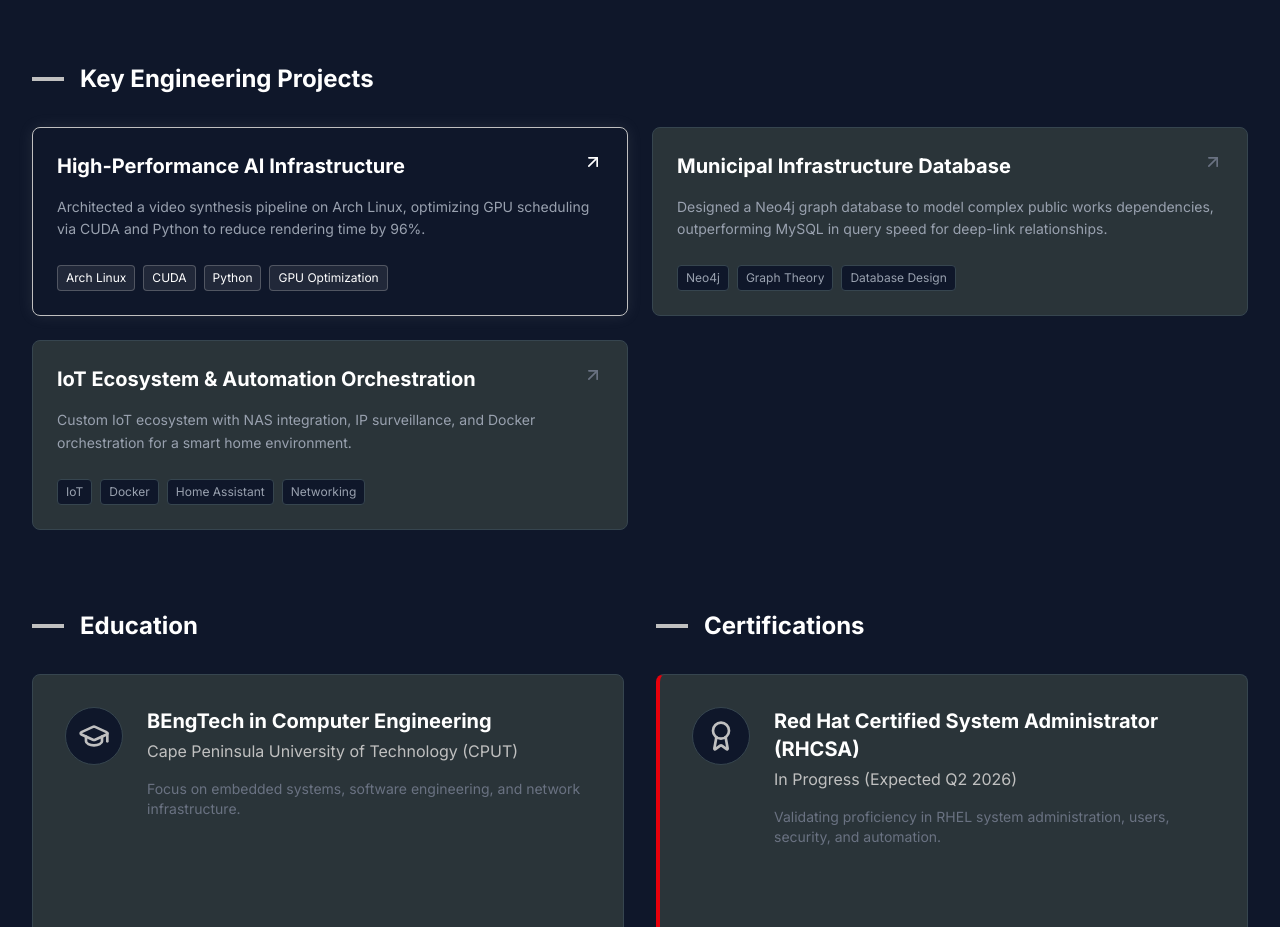
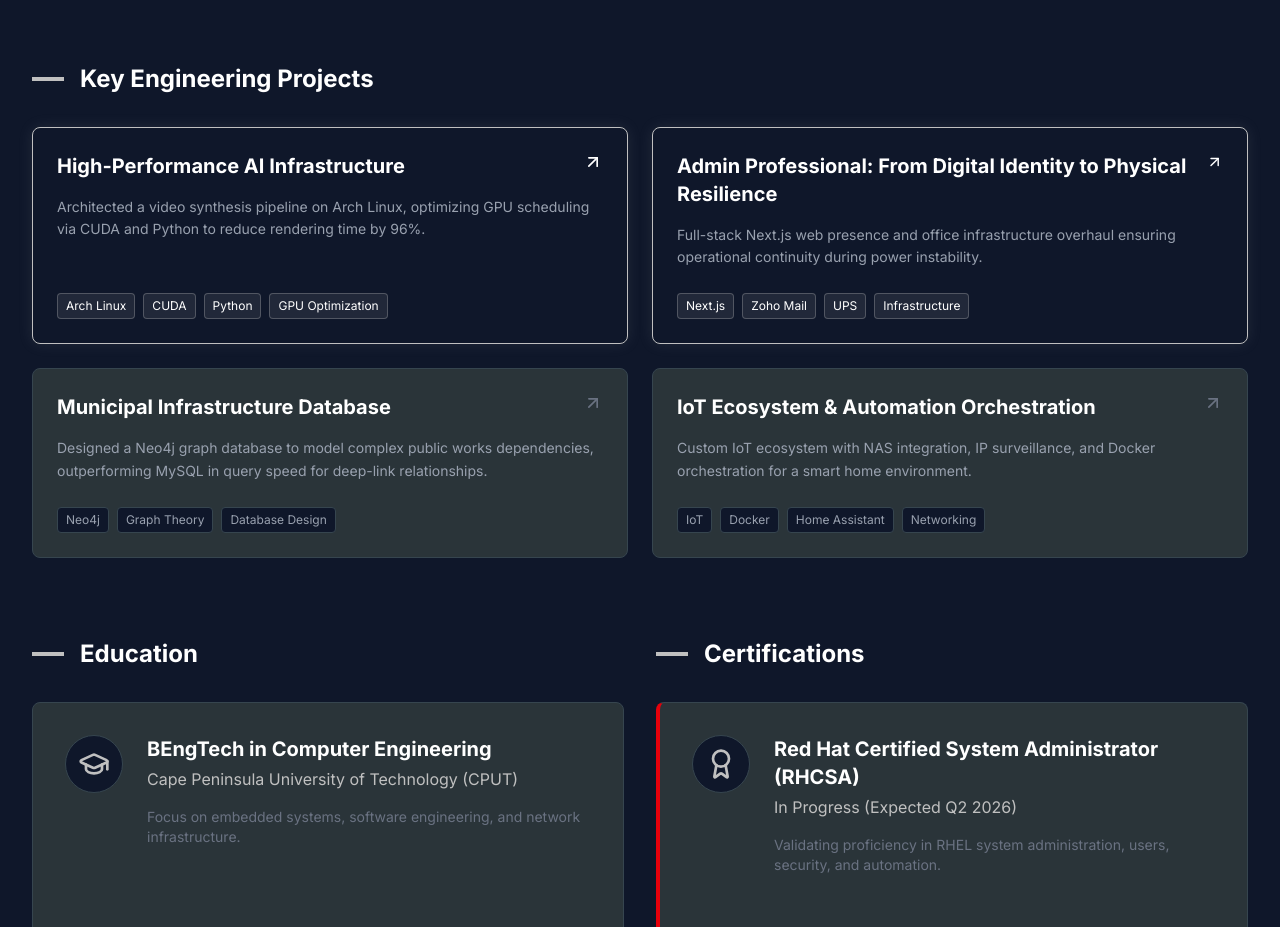
Before and after one commit to rustinsystems/rustinsystems.com, a Next.js app: page /portfolio in a window 1280 px wide. Shown: the part 1820-2747 px from the top of the page. Built offline with nearby package versions, Linux system fonts and the light colour scheme.

Commit message:
added AP website

```diff
--- /dev/null
+++ b/content/posts/Admin Professional: From Digital Identity to Physical Resilience.md
@@ -0,0 +1,43 @@
+---
+title: "Admin Professional: From Digital Identity to Physical Resilience"
+date: "2026-02-11"
+excerpt: "Launching a modern Next.js web presence and securing office continuity with robust power solutions for a growing administrative consultancy."
+tags: ["Next.js", "Web Development", "Zoho Mail", "Office Infrastructure", "UPS Solutions"]
+---
+
+## The Vision
+
+For a specialized consultancy like **Admin Professional**, credibility is currency. In 2022, they needed to transition from a generic digital footprint to a professional, branded identity. They required a web presence that was fast and modern, matched by an office environment that could withstand local power instability. The goal was to build a "digital HQ" that was as reliable as their physical one.
+
+## The Challenge
+
+The client faced two distinct hurdles. First, they lacked a cohesive digital brand—relying on generic email addresses and having no central website to showcase their services. Second, their small office operations were frequently disrupted by power outages (load shedding), cutting off communication with clients during critical hours. They needed a solution that addressed both their public image and their internal operational stability.
+
+## The Solution: A Hybrid Approach
+
+Applying the full-stack development principles refined during my time with **Astrolabs**, I delivered a solution that bridged the gap between code and hardware.
+
+### 1. Modern Web Identity (Next.js)
+
+Moving away from slow, template-heavy site builders, I engineered a custom website using **Next.js**.
+
+* **Performance:** By using Next.js, I ensured the site loaded instantly and was SEO-optimized from day one.
+* **Interactivity:** I integrated **Framer Motion** to add subtle, professional animations that guided user attention without clutter, and utilized **Bootstrap** for a responsive, mobile-first layout.
+* **Professional Branding:** I migrated their communications to a custom domain using **Zoho Mail**, instantly elevating their professional image with branded email addresses (e.g., `name@adminprofessional.net`).
+
+### 2. Operational Continuity
+
+A website is only useful if you are online to receive the inquiries. To ensure the office remained functional during power cuts:
+
+* **Connectivity:** I installed and configured dedicated **UPS (Uninterruptible Power Supply)** units specifically for their Wi-Fi infrastructure, ensuring zero downtime during grid switching.
+* **Safety:** I deployed emergency LED lighting solutions throughout their office space, allowing staff to continue working safely during extended outages.
+
+## Technologies Deployed
+
+* **Web Stack:** Next.js, Framer Motion, Bootstrap, React.
+* **Infrastructure:** Zoho Mail (DNS & Hosting), Custom Domain Management.
+* **Hardware:** Network UPS, Emergency Lighting Systems.
+
+## The Results
+
+Since its deployment in 2022, the Admin Professional infrastructure has run continuously for **four years** without major intervention. The Next.js website remains fast and secure, requiring minimal maintenance, while the power backup systems are still in active daily use as of 2026. This project stands as a testament to the value of "setting it up right the first time"—delivering a solution that scales effortlessly with the client's business.
--- a/src/app/page.tsx
+++ b/src/app/page.tsx
@@ -17,6 +17,11 @@ export default async function Home() {
       id: "Hadjie Abdullah Solomon Trust: Enterpise Network Infrastructure Overhaul",
       icon: Building,
       role: "Infrastructure Manager, Network Architect",
+    },
+    {
+      id: "Admin Professional: From Digital Identity to Physical Resilience",
+      icon: Code,
+      role: "Full Stack Engineer & Infrastructure Architect",
     }
   ];
 
@@ -55,6 +60,14 @@ export default async function Home() {
       technologies: ["Hardware", "Diagnostics", "Patching", "Security"],
     },
   ];
+
+  // Map services to blog posts or general blog page
+  const serviceLinks: Record<string, string> = {
+    "Server Administration": "/blog/Muhammadeyah%20Pre-Primary:%20Case%20Study%20in%20IT%20Modernisation", // Example mapping based on content
+    "Network Infrastructure": "/blog/Hadjie%20Abdullah%20Solomon%20Trust:%20Enterpise%20Network%20Infrastructure%20Overhaul",
+    "Secure Remote Access": "/blog/Secure%20Remote%20Access%20for%20Education%20IN%20PROGRESS",
+    "End-Point Security & Lifecycle": "/blog", // General fallback or specific post if available
+  };
 
   return (
     <div className="flex flex-col min-h-screen">
@@ -107,15 +120,14 @@ export default async function Home() {
           </div>
 
           <div className="grid grid-cols-1 md:grid-cols-2 lg:grid-cols-4 gap-6">
-            {services.map((service) => (
-              service.title === "Secure Remote Access" ? (
-                <Link key={service.title} href="/blog/Secure%20Remote%20Access%20for%20Education" className="block h-full">
+            {services.map((service) => {
+              const link = serviceLinks[service.title] || "/blog";
+              return (
+                <Link key={service.title} href={link} className="block h-full">
                   <ServiceCard {...service} />
                 </Link>
-              ) : (
-                <ServiceCard key={service.title} {...service} />
-              )
-            ))}
+              );
+            })}
           </div>
         </div>
       </section>
--- a/src/app/portfolio/page.tsx
+++ b/src/app/portfolio/page.tsx
@@ -1,4 +1,5 @@
 import ProjectCard from "@/components/ProjectCard";
+import Link from "next/link";
 import { Cpu, Code, Terminal, GraduationCap, Briefcase, Award, Server, Network } from "lucide-react";
 
 export default function Portfolio() {
@@ -34,16 +35,26 @@ export default function Portfolio() {
             description: "Architected a video synthesis pipeline on Arch Linux, optimizing GPU scheduling via CUDA and Python to reduce rendering time by 96%.",
             tags: ["Arch Linux", "CUDA", "Python", "GPU Optimization"],
             highlight: true,
+            href: "/blog/Video%20to%20Video%20AI%20summary",
+        },
+        {
+            title: "Admin Professional: From Digital Identity to Physical Resilience",
+            description: "Full-stack Next.js web presence and office infrastructure overhaul ensuring operational continuity during power instability.",
+            tags: ["Next.js", "Zoho Mail", "UPS", "Infrastructure"],
+            highlight: true,
+            href: "/blog/Admin%20Professional:%20From%20Digital%20Identity%20to%20Physical%20Resilience",
         },
         {
             title: "Municipal Infrastructure Database",
             description: "Designed a Neo4j graph database to model complex public works dependencies, outperforming MySQL in query speed for deep-link relationships.",
             tags: ["Neo4j", "Graph Theory", "Database Design"],
+            href: "/blog",
         },
         {
             title: "IoT Ecosystem & Automation Orchestration",
             description: "Custom IoT ecosystem with NAS integration, IP surveillance, and Docker orchestration for a smart home environment.",
             tags: ["IoT", "Docker", "Home Assistant", "Networking"],
+            href: "/blog",
         },
     ];
 
@@ -221,7 +232,9 @@ export default function Portfolio() {
                     </h2>
                     <div className="grid grid-cols-1 md:grid-cols-2 gap-6">
                         {projects.map((project) => (
-                            <ProjectCard key={project.title} {...project} />
+                            <Link key={project.title} href={project.href} className="block h-full">
+                                <ProjectCard {...project} />
+                            </Link>
                         ))}
                     </div>
                 </div>
```
Also changed, not shown: 1 other file (tests, documents, lock files or other folders).
